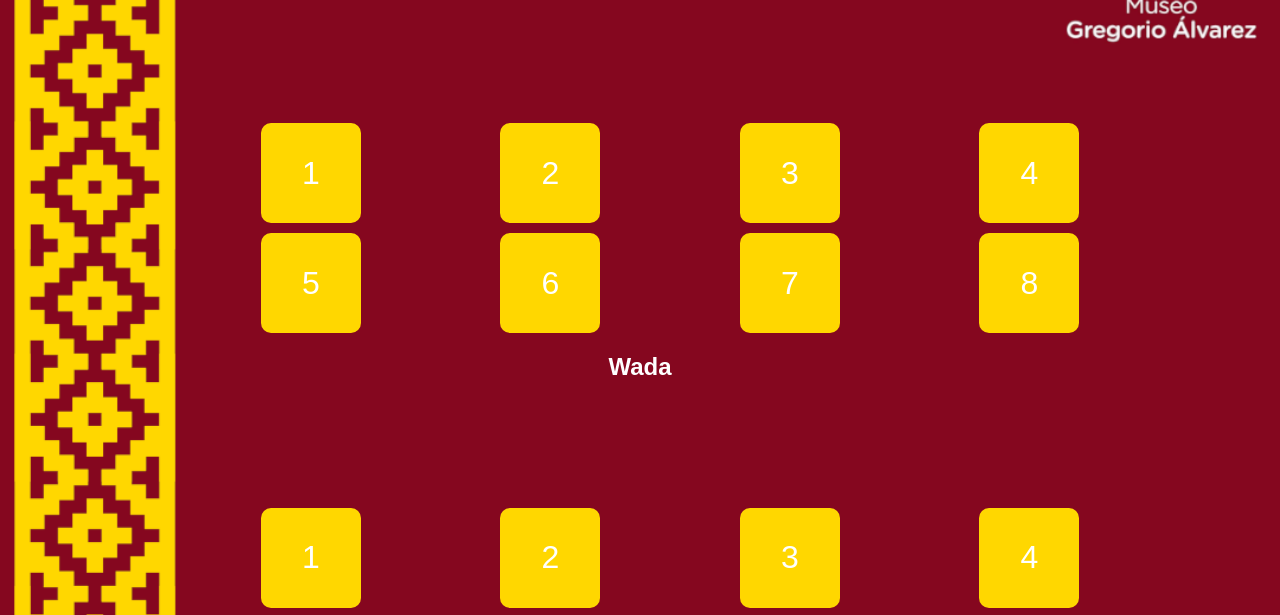
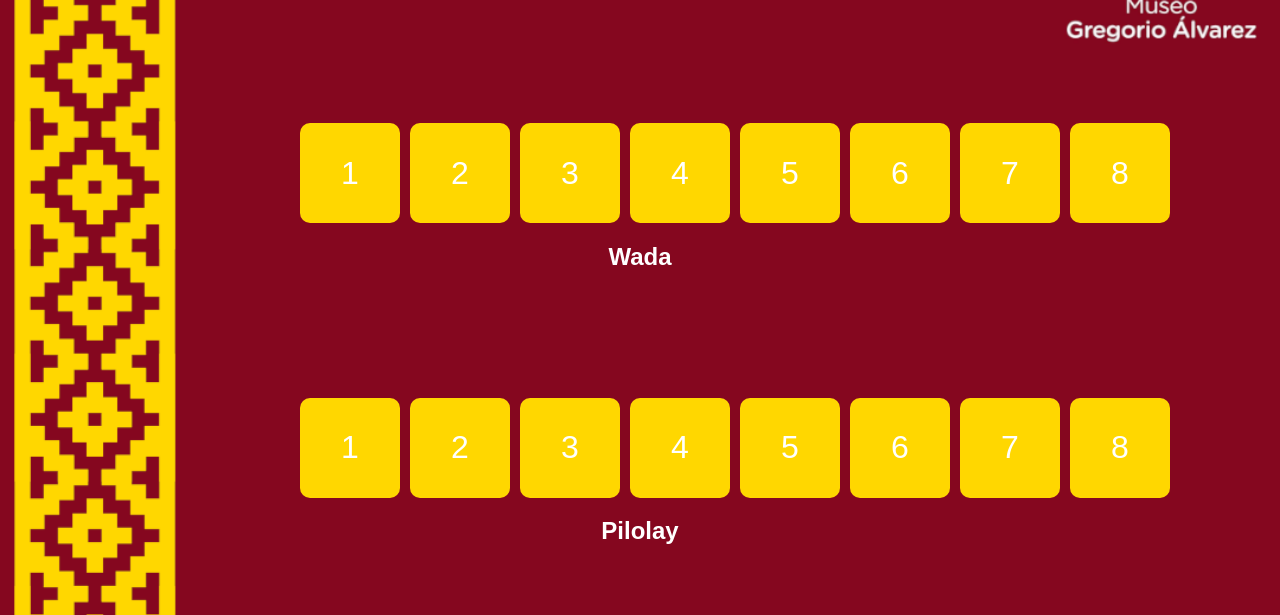
Before and after one commit to FrancoBautista93/soundboard_museo_gregorio_alvarez, a plain HTML site: page index.html in a window 1280 px wide. Shown: the part 111-726 px from the top of the page. Drawn offline with Linux system fonts and the light colour scheme.

Commit message:
index.html

```diff
--- a/index.html
+++ b/index.html
@@ -21,8 +21,8 @@
     }
 
     .soundboard {
-      display: grid;
-      grid-template-columns: repeat(4, 1fr);
+      display: flex;
+      flex-wrap: wrap;
       gap: 10px;
       justify-content: center;
       margin-top: 10%;
```
